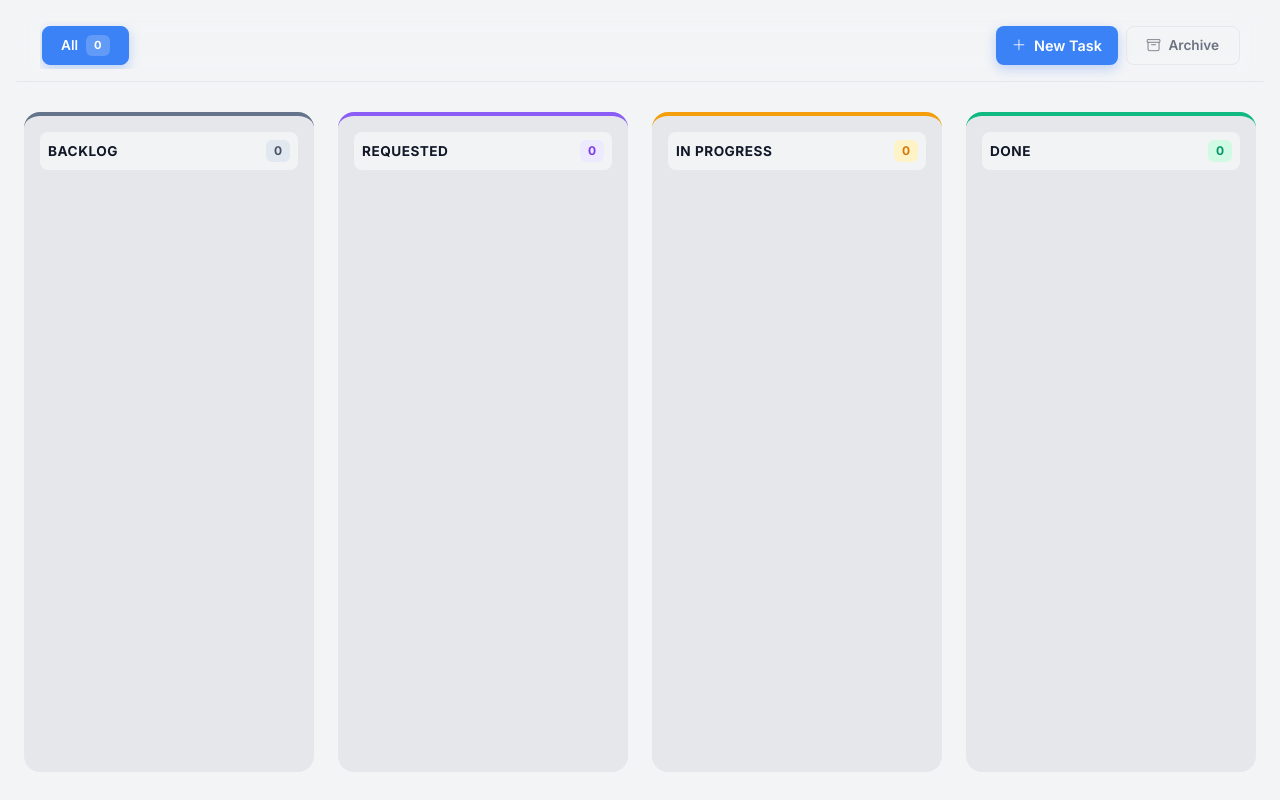
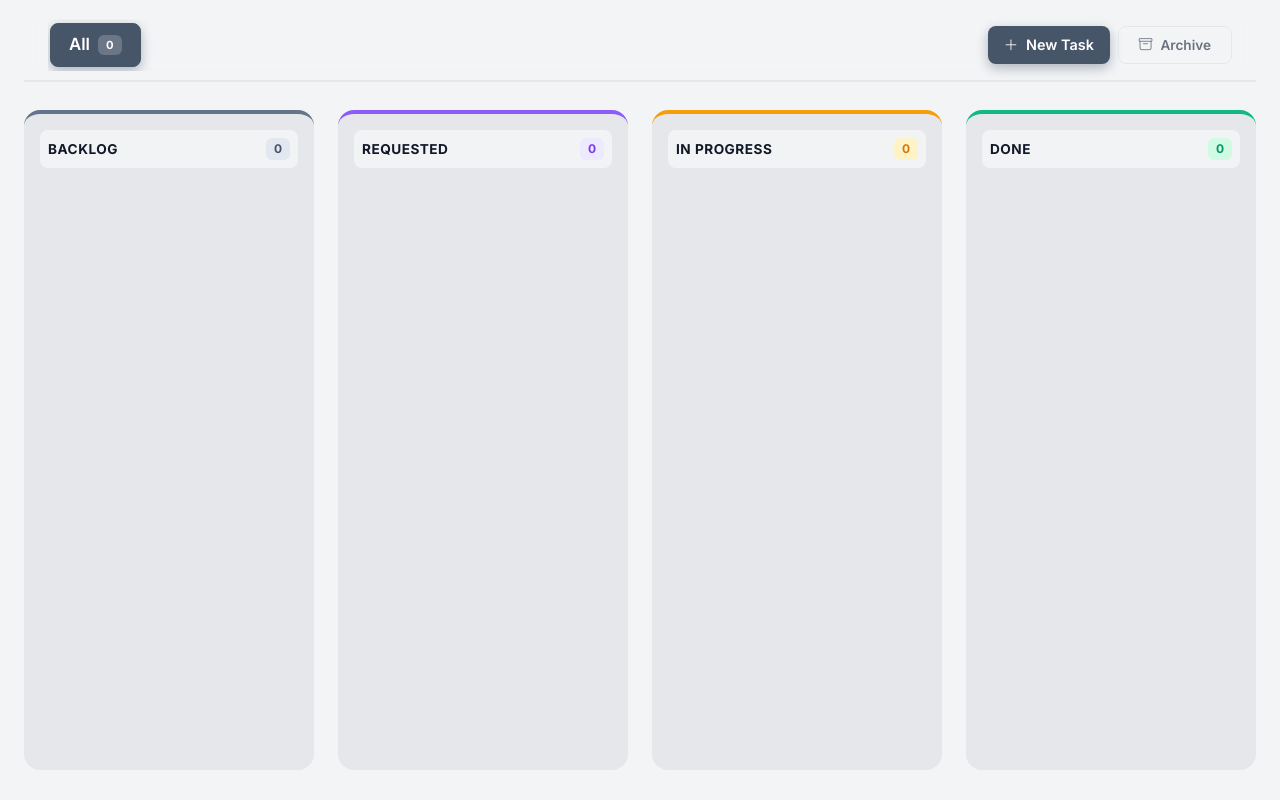
Before and after one commit to robertplanas/local-kanban-board, a Flask app: page / in a window 1280 px wide. Run offline with Flask 3, Linux system fonts and the light colour scheme; data that the repository does not hold is empty.

Commit message:
Visualy have the final product ready

```diff
--- a/templates/index.html
+++ b/templates/index.html
@@ -10,35 +10,40 @@
 
     <style>
 :root {
-            --bg-body: #f3f4f6;       /* Light Grey */
-            --bg-surface: #ffffff;    /* White */
+    --bg-body: #f3f4f6;
+    --bg-surface: #ffffff;
     --bg-app-bar: transparent;
 
-            --text-main: #111827;     /* Almost Black */
+    --text-main: #111827;
     --text-secondary: #6b7280;
 
-            --primary: #3b82f6;       /* Blue */
-            --primary-hover: #2563eb;
-            --primary-glow: rgba(59, 130, 246, 0.3);
+    /* --- CHANGED: SLATE GREY (The Balance) --- */
+    /* Dark enough for white text, soft enough to not look like a void */
+    --primary: #475569;       /* Slate 600 - A cool, professional grey */
+    --primary-hover: #334155; /* Slate 700 - Slightly darker on hover */
+    --primary-glow: rgba(71, 85, 105, 0.4);
+    /* ----------------------------------------- */
 
     --border-color: #e5e7eb;
 
-            --lane-bg: #e5e7eb;       /* Darker grey for lane track */
+    --lane-bg: #e5e7eb;
 
     --card-bg: #ffffff;
     --card-border: transparent;
     --card-shadow: 0 1px 3px rgba(0,0,0,0.1);
 
     --card-hover-bg: #ffffff;
-            --card-hover-border: #3b82f6;
+    --card-hover-border: var(--primary);
     --card-hover-shadow: 0 10px 15px -3px rgba(0,0,0,0.1);
 
     --input-bg: #f9fafb;
     --chip-bg: #ffffff;
     --chip-bg-hover: #f3f4f6;
-            --chip-active-bg: #eff6ff;
-            --chip-active-text: #1d4ed8;
-            --chip-active-border: #3b82f6;
+    --chip-active-bg: #e2e8f0; /* Light slate background */
+
+    /* Matches the primary slate color */
+    --chip-active-text: #334155;
+    --chip-active-border: var(--primary);
 
     --color-high-rgb: 220, 38, 38;
     --color-med-rgb:  217, 119, 6;
@@ -67,7 +72,7 @@
         .app-bar {
             background: transparent; /* No background color */
             backdrop-filter: blur(12px); /* Frosted glass effect */
-            border-bottom: 1px solid var(--border-color);
+            border-bottom: 2px solid var(--border-color);
 
             height: 72px;
             display: flex;
@@ -76,7 +81,7 @@
 
             position: sticky;
             top: 10px;
-            margin: 0 16px 16px 16px;
+            margin: 8px 24px 6px 24px;
             z-index: 1000;
         }
 
@@ -207,7 +212,7 @@
             border: 1px solid var(--border-color);
             border-radius: var(--radius-pill); /* Uses your 8px variable */
             padding: 8px 18px;
-            font-size: 0.85rem;
+            font-size: 1.05rem;
             font-weight: 600;
             color: var(--text-secondary);
             cursor: pointer;
@@ -615,12 +620,6 @@
     <div class="modal fade" id="createModal" tabindex="-1" aria-hidden="true">
         <div class="modal-dialog modal-dialog-centered">
             <div class="modal-content">
-                <div class="modal-header">
-                    <h5 class="fw-bold d-flex align-items-center">
-                        <i class="bi bi-plus-circle-fill me-2 text-primary"></i> New Task
-                    </h5>
-                    <button type="button" class="btn-close" data-bs-dismiss="modal"></button>
-                </div>
                 <div class="modal-body">
                     <div class="mb-3">
                         <label class="form-label-material">Title</label>
```
Lines whose indentation alone changed are shown as unchanged.
